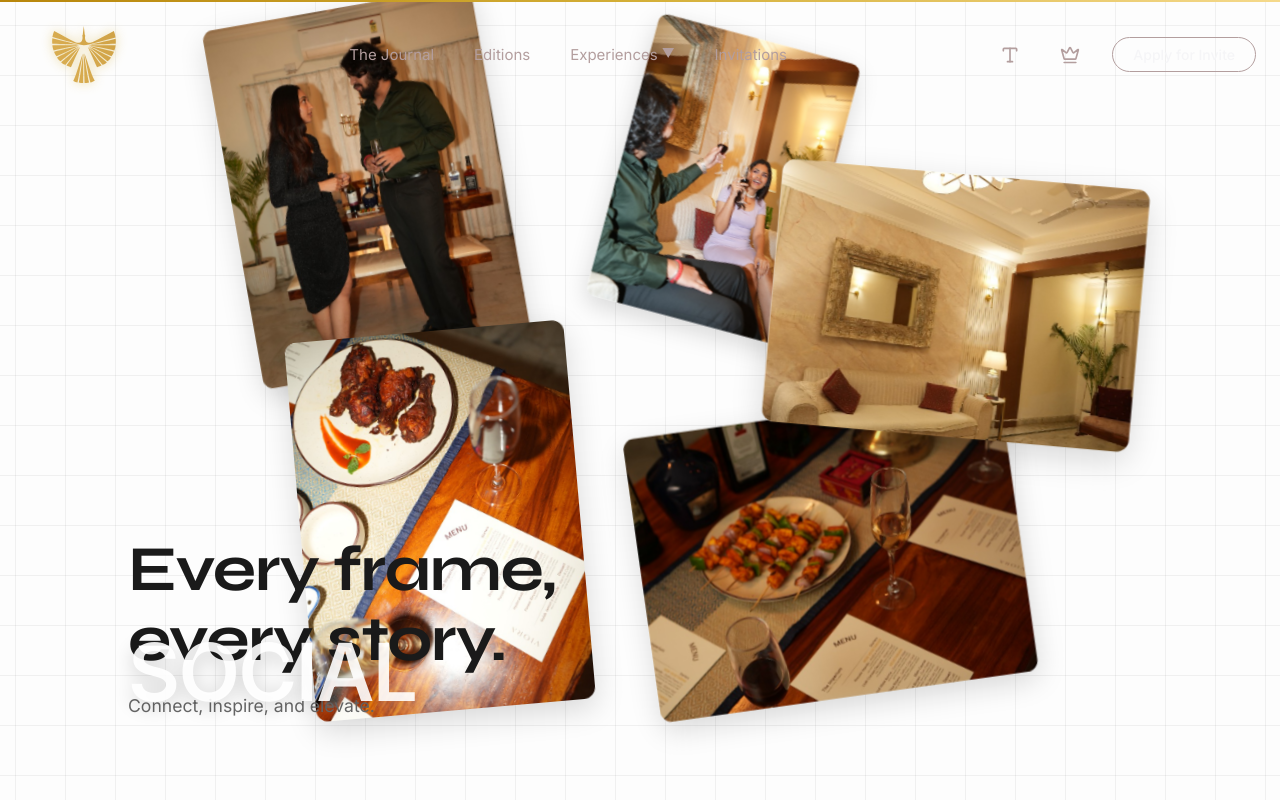
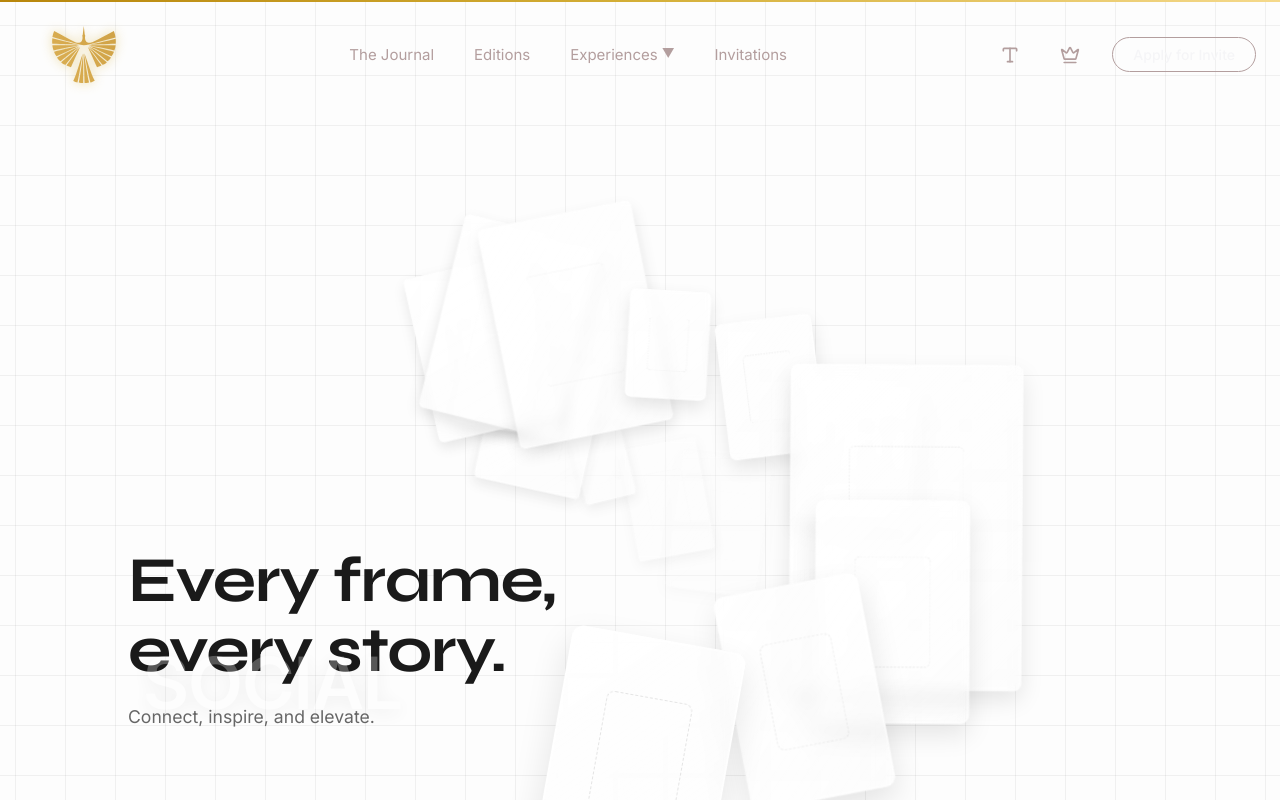
Before and after one commit to venky-7234/VIORA-ELITE-_-MAIN, a React (Vite) app: page /retreats/social in a window 1280 px wide. Shown: the top 800 px of the page. Built offline with nearby package versions, Linux system fonts and the light colour scheme; a web font is replaced by a local one.

Commit message:
Implement exact scroll-driven infinite reel 3D gallery with empty cards

```diff
--- a/src/pages/Retreats/Social.css
+++ b/src/pages/Retreats/Social.css
@@ -1,40 +1,59 @@
 .social-page {
   position: relative;
   width: 100%;
-  min-height: 100vh;
-  background-color: #fdfdfd; /* Off-white background */
+  background-color: #fdfdfd;
   background-image:
     linear-gradient(rgba(0, 0, 0, 0.05) 1px, transparent 1px),
     linear-gradient(90deg, rgba(0, 0, 0, 0.05) 1px, transparent 1px);
   background-size: 50px 50px;
   background-position: center;
+  /* Very tall to allow scrolling */
+  height: 350vh;
+}
+
+.social-sticky-scene {
+  position: sticky;
+  top: 110px; /* Below navbar */
+  height: calc(100vh - 110px);
+  width: 100%;
+  overflow: hidden;
   display: flex;
   align-items: center;
   justify-content: center;
-  overflow: hidden;
-}
-
-.social-gallery-container {
-  position: relative;
-  width: 100vw;
-  height: 100vh;
-  perspective: 1000px;
+  perspective: 1200px;
   transform-style: preserve-3d;
 }
 
-.floating-card {
-  position: absolute;
-  border-radius: 12px;
-  overflow: hidden;
-  box-shadow: 0 10px 30px rgba(0,0,0,0.15);
-  background: #fff;
+.social-3d-container {
+  position: relative;
+  width: 100%;
+  height: 100%;
+  transform-style: preserve-3d;
 }
 
-.floating-card img {
-  width: 100%;
-  height: 100%;
-  object-fit: cover;
-  display: block;
+.empty-card {
+  position: absolute;
+  top: 50%;
+  left: 50%;
+  border-radius: 12px;
+  background: linear-gradient(135deg, rgba(255,255,255,0.8), rgba(255,255,255,0.2));
+  backdrop-filter: blur(10px);
+  -webkit-backdrop-filter: blur(10px);
+  border: 1px solid rgba(255, 255, 255, 0.6);
+  box-shadow: 0 15px 35px rgba(0,0,0,0.1), inset 0 0 0 1px rgba(255,255,255,0.5);
+  display: flex;
+  align-items: center;
+  justify-content: center;
+  /* Slight opacity for depth */
+  opacity: 0.9;
+}
+
+.empty-card::after {
+  content: '';
+  width: 50%;
+  height: 50%;
+  border: 1px dashed rgba(0,0,0,0.1);
+  border-radius: 8px;
 }
 
 .social-text-content {
@@ -77,6 +96,10 @@
 }
 
 @media (max-width: 768px) {
+  .social-sticky-scene {
+    top: 80px;
+    height: calc(100vh - 80px);
+  }
   .social-text-content {
     bottom: 5%;
     left: 5%;
--- a/src/pages/Retreats/Social.tsx
+++ b/src/pages/Retreats/Social.tsx
@@ -1,18 +1,57 @@
-import React, { useEffect, useState } from 'react';
+import React, { useEffect, useRef, useState } from 'react';
 import './Social.css';
-import { motion } from 'framer-motion';
+import { motion, useScroll, useTransform } from 'framer-motion';
 
-// Gallery images array
-const images = [
-  { id: 1, src: '/req-images/req1.jpg', size: { w: 300, h: 400 }, initial: { x: -300, y: -200, z: -100, rotateZ: -10 }, speed: 1.5 },
-  { id: 2, src: '/req-images/req2.jpg', size: { w: 250, h: 350 }, initial: { x: 100, y: -250, z: -200, rotateZ: 15 }, speed: 1.2 },
-  { id: 3, src: '/req-images/req3.jpg', size: { w: 350, h: 250 }, initial: { x: 300, y: -50, z: 50, rotateZ: 5 }, speed: 1.8 },
-  { id: 4, src: '/req-images/req4.jpg', size: { w: 280, h: 380 }, initial: { x: -200, y: 150, z: 0, rotateZ: -5 }, speed: 1.4 },
-  { id: 5, src: '/req-images/req5.jpg', size: { w: 400, h: 300 }, initial: { x: 200, y: 200, z: -50, rotateZ: -8 }, speed: 1.6 },
-];
+// Generate a long path of 25 empty cards
+const cards = Array.from({ length: 25 }).map((_, i) => {
+  // Creating a winding path using sin/cos for X/Y, and linear depth for Z
+  // Z goes from very far away (-4000) to close up (0)
+  const zPosition = -(i * 200);
+  const xOffset = Math.sin(i * 0.5) * 400; // Winding X path
+  const yOffset = Math.cos(i * 0.4) * 300; // Winding Y path
+
+  // Random sizes between 150px and 350px
+  const width = 150 + Math.random() * 200;
+  const height = width * (1.2 + Math.random() * 0.3);
+
+  const rotateZ = (Math.random() - 0.5) * 30; // Random tilt
+
+  return { id: i, x: xOffset, y: yOffset, z: zPosition, w: width, h: height, rotateZ };
+});
+
+const ScrollCard = ({ card, scrollYProgress, isMobile }: { card: any, scrollYProgress: any, isMobile: boolean }) => {
+  // Scale down positions and sizes for mobile
+  const scale = isMobile ? 0.6 : 1;
+
+  // As the user scrolls from 0 to 1, we push the entire Z-axis forward by 6000px
+  // This makes the cards travel towards the camera and past it
+  const zMove = useTransform(scrollYProgress, [0, 1], [0, 5000]);
+
+  // Combine initial Z with the movement
+  const zCurrent = useTransform(zMove, (val: number) => card.z + val);
+
+  // Fade out cards as they get too close (Z > 300) or too far (Z < -3000)
+  const opacity = useTransform(zCurrent, [-3000, -2000, 200, 500], [0, 1, 1, 0]);
+
+  return (
+    <motion.div
+      className="empty-card"
+      style={{
+        width: card.w * scale,
+        height: card.h * scale,
+        x: `calc(${card.x * scale}px - 50%)`,
+        y: `calc(${card.y * scale}px - 50%)`,
+        z: zCurrent,
+        rotateZ: card.rotateZ,
+        opacity: opacity
+      }}
+    />
+  );
+};
 
 export const Social: React.FC = () => {
   const [isMobile, setIsMobile] = useState(false);
+  const containerRef = useRef<HTMLDivElement>(null);
 
   useEffect(() => {
     window.scrollTo(0, 0);
@@ -22,58 +61,29 @@ export const Social: React.FC = () => {
     return () => window.removeEventListener('resize', checkMobile);
   }, []);
 
-  return (
-    <div className="social-page">
-      <div className="social-gallery-container">
-        {images.map((img) => {
-          // Adjust position for mobile to prevent overlapping out of bounds
-          const mobileScale = 0.6;
-          const xPos = isMobile ? img.initial.x * mobileScale : img.initial.x;
-          const yPos = isMobile ? img.initial.y * mobileScale : img.initial.y;
+  const { scrollYProgress } = useScroll({
+    target: containerRef,
+    offset: ["start start", "end end"]
+  });
 
   return (
-            <motion.div
-              key={img.id}
-              className="floating-card"
-              initial={{
-                x: `calc(50vw + ${xPos}px)`,
-                y: `calc(50vh + ${yPos}px)`,
-                rotateZ: img.initial.rotateZ,
-                z: img.initial.z,
-                opacity: 0,
-                width: isMobile ? img.size.w * mobileScale : img.size.w,
-                height: isMobile ? img.size.h * mobileScale : img.size.h,
-              }}
-              animate={{
-                opacity: 1,
-                y: [`calc(50vh + ${yPos}px)`, `calc(50vh + ${yPos - 40}px)`, `calc(50vh + ${yPos}px)`],
-              }}
-              transition={{
-                opacity: { duration: 1.5, delay: img.id * 0.2 },
-                y: {
-                  duration: 6 * img.speed,
-                  repeat: Infinity,
-                  repeatType: "reverse",
-                  ease: "easeInOut"
-                }
-              }}
-              style={{
-                marginLeft: isMobile ? -(img.size.w * mobileScale) / 2 : -img.size.w / 2,
-                marginTop: isMobile ? -(img.size.h * mobileScale) / 2 : -img.size.h / 2,
-              }}
-            >
-              <img src={img.src} alt={`Social Gallery ${img.id}`} />
-            </motion.div>
-          );
-        })}
+    <div className="social-page" ref={containerRef}>
+      <div className="social-sticky-scene">
+        <div className="social-3d-container">
+          {cards.map((card) => (
+            <ScrollCard
+              key={card.id}
+              card={card}
+              scrollYProgress={scrollYProgress}
+              isMobile={isMobile}
+            />
+          ))}
         </div>
 
         <div className="social-text-content">
           <motion.h2
             className="social-headline"
-          initial={{ opacity: 0, y: 20 }}
-          animate={{ opacity: 1, y: 0 }}
-          transition={{ duration: 1, delay: 0.5 }}
+            style={{ opacity: useTransform(scrollYProgress, [0, 0.2], [1, 0]) }}
           >
             <span>Every frame,</span>
             <span>every story.</span>
@@ -81,22 +91,22 @@ export const Social: React.FC = () => {
 
           <motion.h1
             className="social-title-overlay"
-          initial={{ opacity: 0, scale: 0.95 }}
-          animate={{ opacity: 1, scale: 1 }}
-          transition={{ duration: 1.2, delay: 0.8 }}
+            style={{
+              opacity: useTransform(scrollYProgress, [0, 0.2, 0.8, 1], [0.3, 1, 1, 0]),
+              scale: useTransform(scrollYProgress, [0, 1], [0.9, 1.1])
+            }}
           >
             SOCIAL
           </motion.h1>
 
           <motion.p
             className="social-subtitle"
-          initial={{ opacity: 0 }}
-          animate={{ opacity: 1 }}
-          transition={{ duration: 1, delay: 1.2 }}
+            style={{ opacity: useTransform(scrollYProgress, [0, 0.2], [1, 0]) }}
           >
             Connect, inspire, and elevate.
           </motion.p>
         </div>
       </div>
+    </div>
   );
 };
```
Lines whose indentation alone changed are shown as unchanged.
